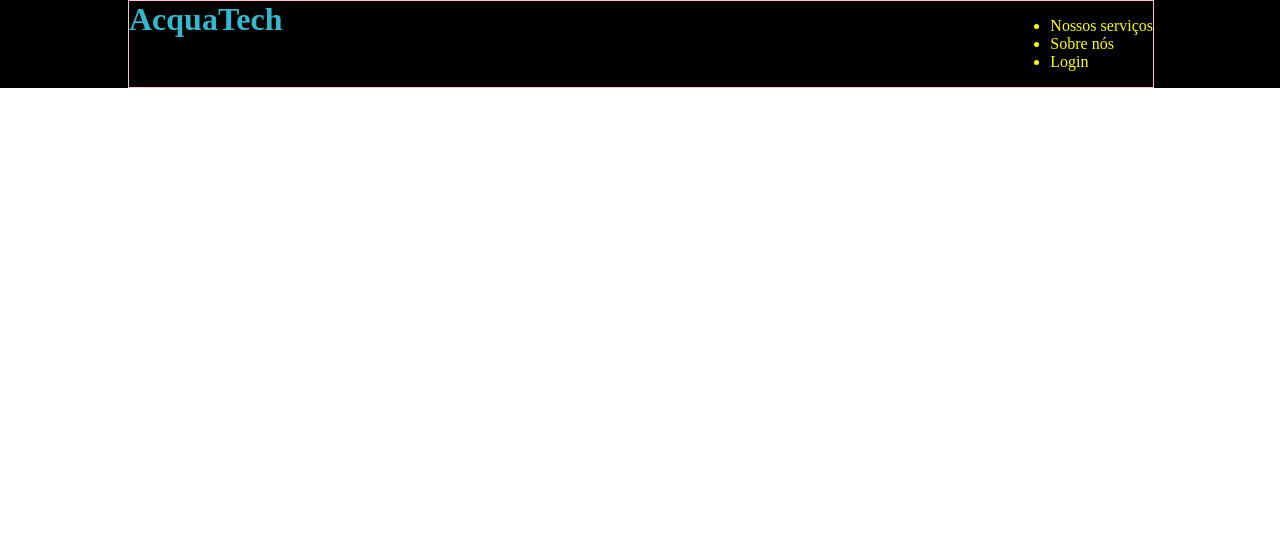
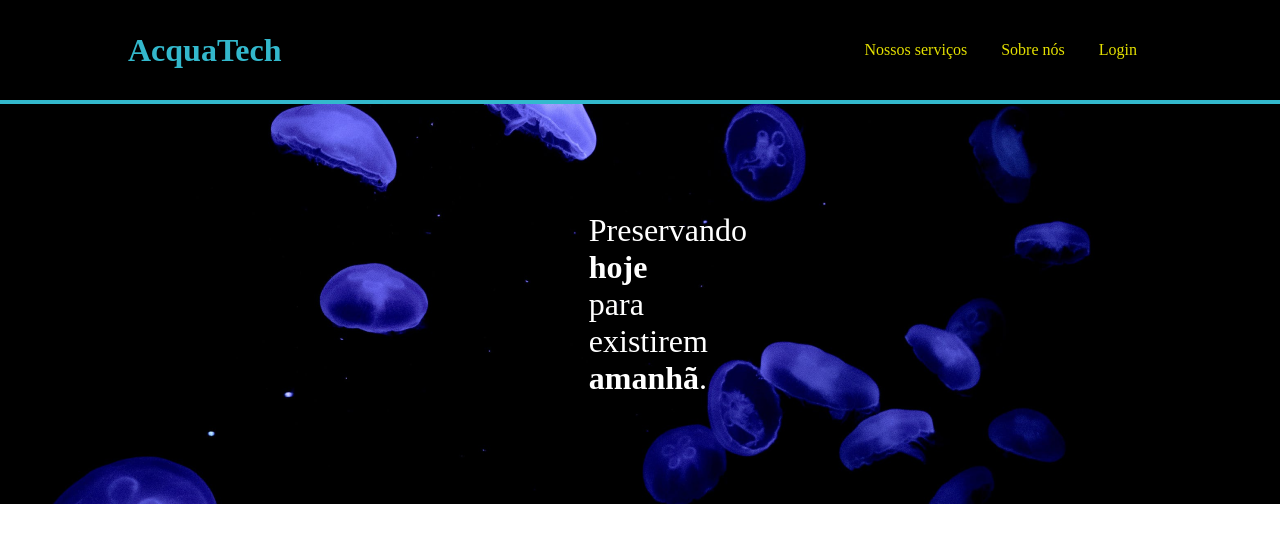
Before and after one commit to amandageovanna/projeto-acquatech, a plain HTML site: page index.html in a window 1280 px wide. Drawn offline with Linux system fonts and the light colour scheme.

Commit message:
segunda aula - criação da banner

```diff
--- a/index.html
+++ b/index.html
@@ -10,14 +10,20 @@
 
 <body>
     <div class="header">
-     <div class="container">
-        <h1> AcquaTech </h1>
-        <ul class="navbar">
-            <li>Nossos serviços</li>
-            <li>Sobre nós</li>
-            <li>Login</li>
-        </ul>
-     </div>
+        <div class="container">
+            <h1> AcquaTech </h1>
+            <ul class="navbar">
+                <li><a href="https://www.google.com.br/?hl=pt-BR">Nossos serviços</a></li>
+                <li><a href="##">Sobre nós</a></li>
+                <li><a href="###">Login</a></li>
+            </ul>
+        </div>
+    </div>
+
+    <div class="banner">
+        <div class="container">
+            <p> Preservando <b>hoje</b> para existirem <b>amanhã</b>. </p>
+        </div>
     </div>
 
 </body>
--- a/style.css
+++ b/style.css
@@ -5,28 +5,67 @@ body {
 
 .header {
  background-color: black;
+  width: 100%;
+  height: 100px;
+  border-bottom: 4px solid #33b9cd;
 
 }
 
-.container {
+.header .container {
     display: flex;
     justify-content: space-between;
+    align-items: center;
     width: 80%;
-    border: 1px solid pink;
-  /* opção a) margin-left: 10%;
-    margin-right: 10%; */
-  /* opção b)  margin: 0 10% 0 10%; */
-  /* opção c) margin: 0 10%; */
-   margin: 0 10% 0;
+    margin: 0 10% 0;
+    height: 100%;
+
 
 }
 
-h1 {
-    color: #32b9cd;
+.header .container h1 {
+    color: #33b8cc;
     margin: 0;
 }
 
-ul {
-    color: yellow;
+.header .container .navbar {
+    color: #e4e000;
+    list-style: none;
+
 
 }
+
+.header .container .navbar li {
+  display: inline;
+  padding: 0 15px;
+
+}
+
+
+.header .container .navbar li a {
+    color: #e4e000;
+    text-decoration: none;
+}
+
+.banner {
+    width: 100%;
+    height: 400px;
+    background-image: url(bg-jelly-fish-para_outras_pags.png) ;
+}
+
+.banner .container {
+    width: 80%;
+    height: 100%;
+    margin: 0 10%;
+    display: flex;
+    justify-content: center;
+    align-items: center;
+
+   }
+
+.banner .container p {
+    margin: 0;
+    color: white;
+    font-size: 32px;
+    width: 10%;
+
+}
```
Also changed, not shown: bg-jelly-fish-para_outras_pags.png (added).
